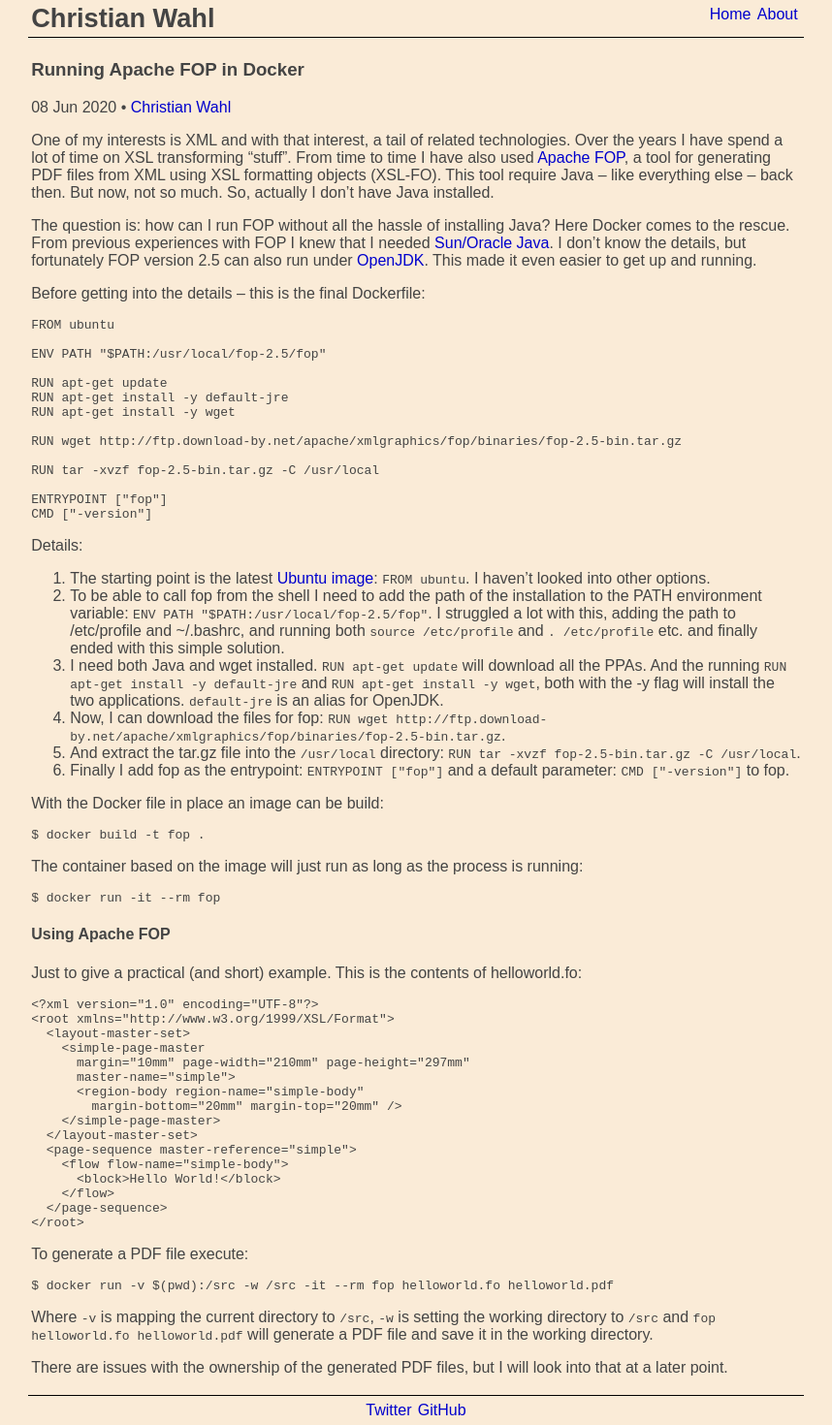
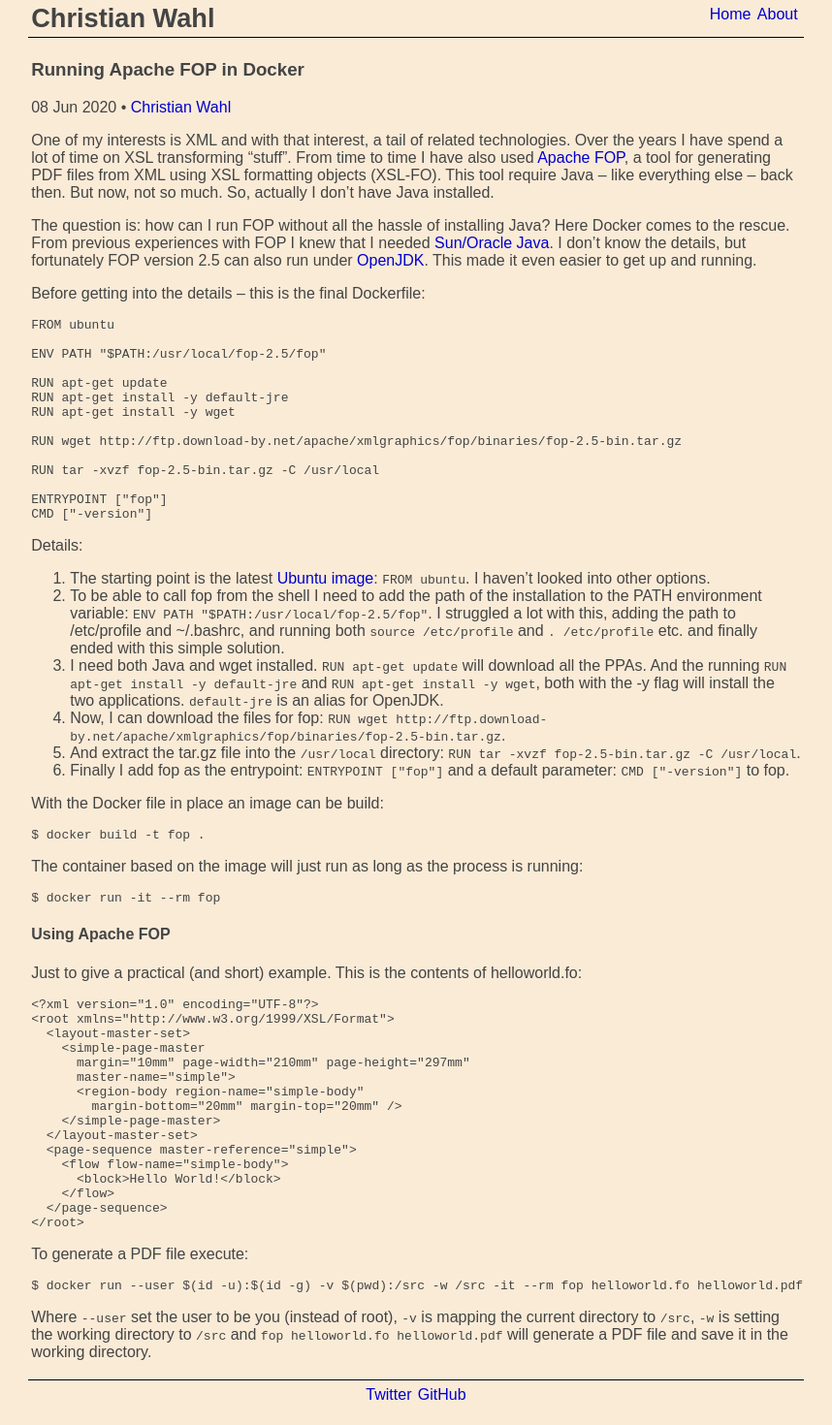
Before and after one commit to chrwahl/chrwahl.github.io, a Jekyll site: the page built from _posts/2020-06-08-running-apache-fop-in-docker.md, in a window 1280 px wide. Shown: the whole page at 97% size, without its empty margins (211-1069 px from the left). Built offline with Jekyll 4.4.1, drawn with Linux system fonts in a browser that asks for light colours.

Commit message:
Small update

````diff
--- a/_posts/2020-06-08-running-apache-fop-in-docker.md
+++ b/_posts/2020-06-08-running-apache-fop-in-docker.md
@@ -76,8 +76,6 @@ Just to give a practical (and short) example. This is the contents of helloworld
 To generate a PDF file execute:
 
 ```sh
-$ docker run -v $(pwd):/src -w /src -it --rm fop helloworld.fo helloworld.pdf
+$ docker run --user $(id -u):$(id -g) -v $(pwd):/src -w /src -it --rm fop helloworld.fo helloworld.pdf
 ```
-Where `-v` is mapping the current directory to `/src`, `-w` is setting the working directory to `/src` and `fop  helloworld.fo helloworld.pdf` will generate a PDF file and save it in the working directory.
-
-There are issues with the ownership of the generated PDF files, but I will look into that at a later point.
+Where `--user` set the user to be you (instead of root), `-v` is mapping the current directory to `/src`, `-w` is setting the working directory to `/src` and `fop helloworld.fo helloworld.pdf` will generate a PDF file and save it in the working directory.
````
